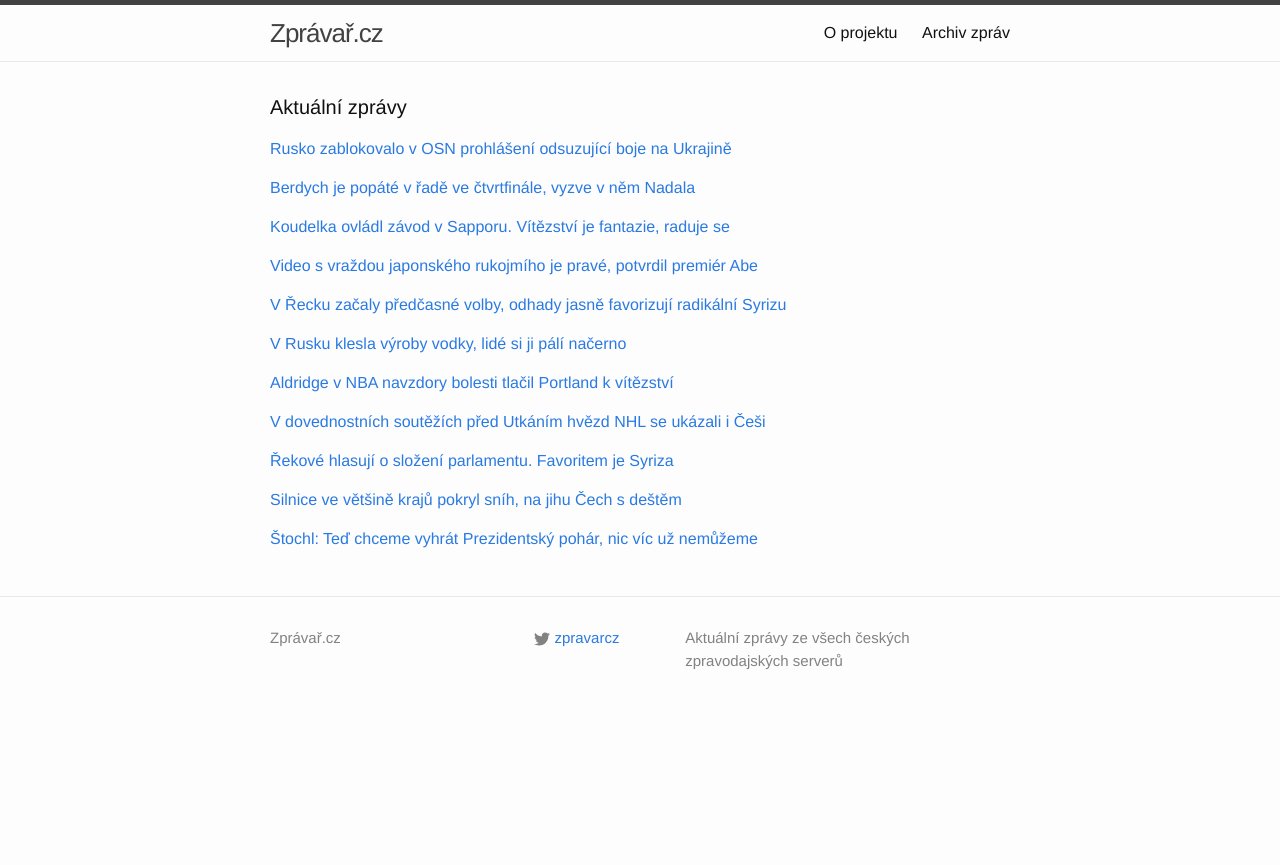
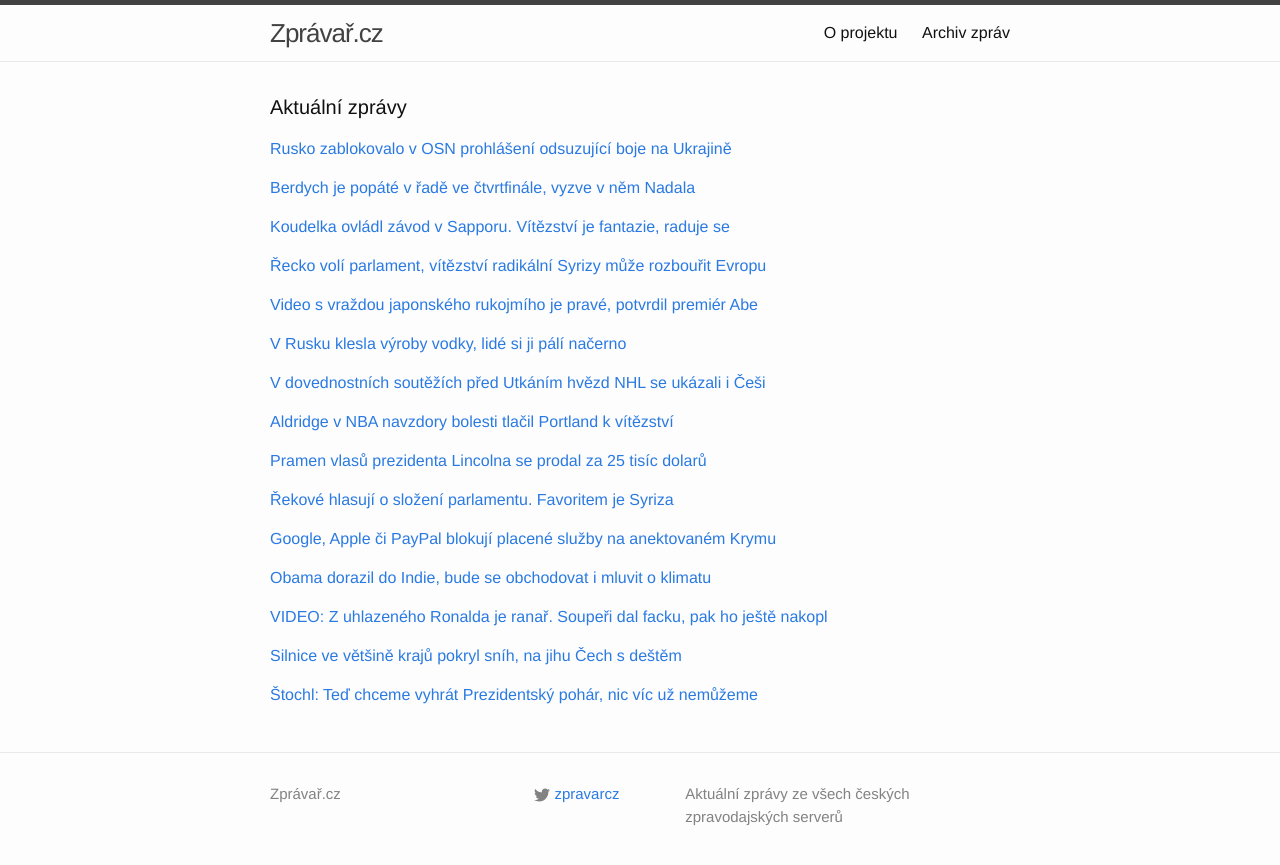
Before and after one commit to adliska/zpravar, a Jekyll site: the page built from index.html, in a window 1280 px wide. Shown: the top 865 px of the page. Built offline with Jekyll 4.4.1, drawn with Linux system fonts in a browser that asks for light colours.

Commit message:
zpravar news update

```diff
--- a/index.html
+++ b/index.html
@@ -43,22 +43,23 @@ layout: default
 <li><a href=http://www.rozhlas.cz/_zprava/fantazie-roman-koudelka-vyhral-zavod-svetoveho-poharu-v-sapporu--1447638>Fantazie! Roman Koudelka vyhrál závod Světového poháru v Sapporu - www.rozhlas.cz</a></li>
 <li><a href=http://sport.aktualne.cz/forma-je-zpet-koudelka-octvrte-v-sezone-vyhral-zavod-sp/r~29fc6274a45a11e4aff10025900fea04/>Forma je zpět! Koudelka počtvrté v sezoně vyhrál závod SP - sport.aktualne.cz</a></li>
 </ul>
-</div><p><a href="javascript:;" onclick="toggle_visibility('zpravy3')">Video s vraždou japonského rukojmího je pravé, potvrdil premiér Abe</a></p>
+</div><p><a href="javascript:;" onclick="toggle_visibility('zpravy3')">Řecko volí parlament, vítězství radikální Syrizy může rozbouřit Evropu</a></p>
 <div id="zpravy3" style="display:none">
+<ul>
+<li><a href=http://zpravy.e15.cz/zahranicni/politika/recko-voli-parlament-vitezstvi-radikalni-syrizy-muze-rozbourit-evropu-1156135>Řecko volí parlament, vítězství radikální Syrizy může rozbouřit Evropu - zpravy.e15.cz</a></li>
+<li><a href=http://zpravy.e15.cz/zahranicni/politika/v-recku-zacaly-predcasne-volby-odhady-jasne-favorizuji-radikalni-syrizu-1156135>V Řecku začaly předčasné volby, odhady jasně favorizují radikální Syrizu - zpravy.e15.cz</a></li>
+<li><a href=http://zahranicni.ihned.cz/evropa-slovensko/c1-63434760-recko-volby-syriza-euro-evropa-eu>Řekové vybírají novou vládu, čeká se vítězství levicové SYRIZY - zahranicni.ihned.cz</a></li>
+<li><a href=http://www.novinky.cz/zahranicni/evropa/359726-v-recku-odstartovaly-predcasne-volby-eu-ceka-na-vysledek-se-zatajenym-dechem.html>V Řecku odstartovaly předčasné volby, EU čeká na výsledek se zatajeným dechem - www.novinky.cz</a></li>
+<li><a href=http://www.ceskenoviny.cz/zpravy/zpravy/v-recku-se-otevrely-hlasovaci-mistnosti-pro-predcasne-volby/1172426>V Řecku se otevřely hlasovací místnosti pro předčasné volby - www.ceskenoviny.cz</a></li>
+</ul>
+</div><p><a href="javascript:;" onclick="toggle_visibility('zpravy4')">Video s vraždou japonského rukojmího je pravé, potvrdil premiér Abe</a></p>
+<div id="zpravy4" style="display:none">
 <ul>
 <li><a href=http://www.novinky.cz/zahranicni/359723-video-s-vrazdou-japonskeho-rukojmiho-je-prave-potvrdil-premier-abe.html>Video s vraždou japonského rukojmího je pravé, potvrdil premiér Abe - www.novinky.cz</a></li>
 <li><a href=http://zpravy.e15.cz/zahranicni/udalosti/islamsky-stat-zabil-japonskeho-rukojmiho-video-je-zrejme-prave-1156092>Islámský stát zabil japonského rukojmího, video je zřejmě pravé - zpravy.e15.cz</a></li>
 <li><a href=http://www.novinky.cz/zahranicni/359723-video-se-zabitim-japonskeho-rukojmiho-je-prave-potvrdil-premier-abe.html>Video se zabitím japonského rukojmího je pravé, potvrdil premiér Abe - www.novinky.cz</a></li>
 <li><a href=http://www.novinky.cz/zahranicni/359723-video-se-zabitim-japonskeho-rukojmiho-je-prave-potvrdil-premier.html>Video se zabitím japonského rukojmího je pravé, potvrdil premiér - www.novinky.cz</a></li>
 <li><a href=http://www.ceskenoviny.cz/zpravy/zpravy/abe-video-s-udajnym-zabitim-japonskeho-rukojmiho-je-asi-prave/1173077>Abe: Video s údajným zabitím japonského rukojmího je asi pravé - www.ceskenoviny.cz</a></li>
-</ul>
-</div><p><a href="javascript:;" onclick="toggle_visibility('zpravy4')">V Řecku začaly předčasné volby, odhady jasně favorizují radikální Syrizu</a></p>
-<div id="zpravy4" style="display:none">
-<ul>
-<li><a href=http://zpravy.e15.cz/zahranicni/politika/v-recku-zacaly-predcasne-volby-odhady-jasne-favorizuji-radikalni-syrizu-1156135>V Řecku začaly předčasné volby, odhady jasně favorizují radikální Syrizu - zpravy.e15.cz</a></li>
-<li><a href=http://zahranicni.ihned.cz/evropa-slovensko/c1-63434760-recko-volby-syriza-euro-evropa-eu>Řekové vybírají novou vládu, čeká se vítězství levicové SYRIZY - zahranicni.ihned.cz</a></li>
-<li><a href=http://www.novinky.cz/zahranicni/evropa/359726-v-recku-odstartovaly-predcasne-volby-eu-ceka-na-vysledek-se-zatajenym-dechem.html>V Řecku odstartovaly předčasné volby, EU čeká na výsledek se zatajeným dechem - www.novinky.cz</a></li>
-<li><a href=http://www.ceskenoviny.cz/zpravy/zpravy/v-recku-se-otevrely-hlasovaci-mistnosti-pro-predcasne-volby/1172426>V Řecku se otevřely hlasovací místnosti pro předčasné volby - www.ceskenoviny.cz</a></li>
 </ul>
 </div><p><a href="javascript:;" onclick="toggle_visibility('zpravy5')">V Rusku klesla výroby vodky, lidé si ji pálí načerno</a></p>
 <div id="zpravy5" style="display:none">
@@ -68,38 +69,66 @@ layout: default
 <li><a href=http://www.denik.cz/ekonomika/vyroba-vodky-v-rusku-loni-klesla-o-vice-nez20150125.html>Výroba vodky v Rusku loni klesla o více než pětinu - www.denik.cz</a></li>
 <li><a href=http://www.denik.cz/ekonomika/vyroba-vodky-v-rusku-loni-klesla-o-vice-nez-petinu-20150125.html>Výroba vodky v Rusku loni klesla o více než pětinu - www.denik.cz</a></li>
 </ul>
-</div><p><a href="javascript:;" onclick="toggle_visibility('zpravy6')">Aldridge v NBA navzdory bolesti tlačil Portland k vítězství</a></p>
+</div><p><a href="javascript:;" onclick="toggle_visibility('zpravy6')">V dovednostních soutěžích před Utkáním hvězd NHL se ukázali i Češi</a></p>
 <div id="zpravy6" style="display:none">
+<ul>
+<li><a href=http://hokej.idnes.cz/dovednostni-souteze-pred-utkanim-hvezd-nhl-fer-/nhl.aspx?c=A150125_092849_nhl_par>V dovednostních soutěžích před Utkáním hvězd NHL se ukázali i Češi - hokej.idnes.cz</a></li>
+<li><a href=http://www.denik.cz/hokej/dovednostnim-soutezim-v-nhl-vladl-tym-s-vrbatou-a-sekacem-20150125.html>Vrbata byl přesný, Sekáč rychlý. Dovednostní soutěže ovládl Folignův výběr - www.denik.cz</a></li>
+<li><a href=http://sport.aktualne.cz/hvezdy-nhl-bavily-v-columbusu-divaky-predvedl-se-i-voracek/r~072e20d2a46611e49e4b0025900fea04/>Hvězdy NHL bavily v Columbusu diváky, předvedl se i Voráček - sport.aktualne.cz</a></li>
+<li><a href=http://www.sportovninoviny.cz/zpravy/v-dovednostech-kraloval-folignuv-vyber-s-vrbatou-a-sekacem/1173103>V dovednostech kraloval Folignův výběr s Vrbatou a Sekáčem - www.sportovninoviny.cz</a></li>
+</ul>
+</div><p><a href="javascript:;" onclick="toggle_visibility('zpravy7')">Aldridge v NBA navzdory bolesti tlačil Portland k vítězství</a></p>
+<div id="zpravy7" style="display:none">
 <ul>
 <li><a href=http://sport.idnes.cz/vysledky-basketbalove-nba-dcg-/basket.aspx?c=A150125_095203_sport-basket_par>Aldridge v NBA navzdory bolesti tlačil Portland k vítězství - sport.idnes.cz</a></li>
 <li><a href=http://www.sportovninoviny.cz/zpravy/portland-i-s-aldridgem-porazil-v-nba-washington/1173130>Portland i s Aldridgem porazil v NBA Washington - www.sportovninoviny.cz</a></li>
 <li><a href=http://www.denik.cz/ostatni_sport/aldridge-odlozil-operaci-a-i-pres-bolest-pomohl-portlandu-porazit-wizards-201501.html>Aldridge odložil operaci a i přes bolest pomohl Portlandu porazit Wizards - www.denik.cz</a></li>
 <li><a href=http://sport.aktualne.cz/aldridge-odlozil-operaci-portlandu-pomohl-k-dalsi-vyhre/r~b6caf9e4a46f11e4b6d20025900fea04/>Aldridge odložil operaci, Portlandu pomohl k další výhře - sport.aktualne.cz</a></li>
 </ul>
-</div><p><a href="javascript:;" onclick="toggle_visibility('zpravy7')">V dovednostních soutěžích před Utkáním hvězd NHL se ukázali i Češi</a></p>
-<div id="zpravy7" style="display:none">
+</div><p><a href="javascript:;" onclick="toggle_visibility('zpravy8')">Pramen vlasů prezidenta Lincolna se prodal za 25 tisíc dolarů</a></p>
+<div id="zpravy8" style="display:none">
 <ul>
-<li><a href=http://hokej.idnes.cz/dovednostni-souteze-pred-utkanim-hvezd-nhl-fer-/nhl.aspx?c=A150125_092849_nhl_par>V dovednostních soutěžích před Utkáním hvězd NHL se ukázali i Češi - hokej.idnes.cz</a></li>
-<li><a href=http://www.denik.cz/hokej/dovednostnim-soutezim-v-nhl-vladl-tym-s-vrbatou-a-sekacem-20150125.html>Vrbata byl přesný, Sekáč rychlý. Dovednostní soutěže ovládl Folignův výběr - www.denik.cz</a></li>
-<li><a href=http://sport.aktualne.cz/hvezdy-nhl-bavily-v-columbusu-divaky-predvedl-se-i-voracek/r~072e20d2a46611e49e4b0025900fea04/>Hvězdy NHL bavily v Columbusu diváky, předvedl se i Voráček - sport.aktualne.cz</a></li>
-<li><a href=http://www.sportovninoviny.cz/zpravy/v-dovednostech-kraloval-folignuv-vyber-s-vrbatou-a-sekacem/1173103>V dovednostech kraloval Folignův výběr s Vrbatou a Sekáčem - www.sportovninoviny.cz</a></li>
+<li><a href=http://www.tyden.cz/rubriky/relax/zabava/pramen-vlasu-prezidenta-lincolna-se-prodal-za-25-tisic-dolaru_331271.html>Pramen vlasů prezidenta Lincolna se prodal za 25 tisíc dolarů - www.tyden.cz</a></li>
+<li><a href=http://www.novinky.cz/zahranicni/amerika/359724-pramen-vlasu-prezidenta-lincolna-se-prodal-za-25-tisic-dolaru.html>Pramen vlasů prezidenta Lincolna se prodal za 25 tisíc dolarů - www.novinky.cz</a></li>
+<li><a href=http://zpravy.idnes.cz/aukce-vlasu-abrahama-lincolna-d20-/zahranicni.aspx?c=A150125_070456_zahranicni_cen>Pramen vlasů prezidenta Lincolna vynesl na aukci 25 tisíc dolarů - zpravy.idnes.cz</a></li>
 </ul>
-</div><p><a href="javascript:;" onclick="toggle_visibility('zpravy8')">Řekové hlasují o složení parlamentu. Favoritem je Syriza</a></p>
-<div id="zpravy8" style="display:none">
+</div><p><a href="javascript:;" onclick="toggle_visibility('zpravy9')">Řekové hlasují o složení parlamentu. Favoritem je Syriza</a></p>
+<div id="zpravy9" style="display:none">
 <ul>
 <li><a href=http://www.rozhlas.cz/_zprava/rekove-hlasuji-o-slozeni-parlamentu-favoritem-je-syriza--1447623>Řekové hlasují o složení parlamentu. Favoritem je Syriza - www.rozhlas.cz</a></li>
 <li><a href=http://www.rozhlas.cz/_zprava/rekove-budou-hlasuji-o-slozeni-parlamentu-favoritem-je-syriza--1447623>Řekové hlasují o složení parlamentu. Favoritem je Syriza - www.rozhlas.cz</a></li>
 <li><a href=http://www.rozhlas.cz/_zprava/rekove-budou-hlasovat-o-slozeni-parlamentu-favoritem-je-syriza--1447623>Řekové budou hlasovat o složení parlamentu. Favoritem je Syriza - www.rozhlas.cz</a></li>
 </ul>
-</div><p><a href="javascript:;" onclick="toggle_visibility('zpravy9')">Silnice ve většině krajů pokryl sníh, na jihu Čech s deštěm</a></p>
-<div id="zpravy9" style="display:none">
+</div><p><a href="javascript:;" onclick="toggle_visibility('zpravy10')">Google, Apple či PayPal blokují placené služby na anektovaném Krymu</a></p>
+<div id="zpravy10" style="display:none">
+<ul>
+<li><a href=http://e-svet.e15.cz/it-byznys/google-apple-ci-paypal-blokuji-placene-sluzby-na-anektovanem-krymu-1156143>Google, Apple či PayPal blokují placené služby na anektovaném Krymu - e-svet.e15.cz</a></li>
+<li><a href=http://www.financninoviny.cz/zpravodajstvi/zpravy/google-apple-ci-paypal-blokuji-placene-sluzby-na-krymu/1173127>Google, Apple či PayPal blokují placené služby na Krymu - www.financninoviny.cz</a></li>
+<li><a href=http://echo24.cz/a/iRz4i>Google, Apple či PayPal blokují placené služby na Krymu - echo24.cz</a></li>
+</ul>
+</div><p><a href="javascript:;" onclick="toggle_visibility('zpravy11')">Obama dorazil do Indie, bude se obchodovat i mluvit o klimatu</a></p>
+<div id="zpravy11" style="display:none">
+<ul>
+<li><a href=http://www.ceskatelevize.cz/ct24/svet/299404-obama-dorazil-do-indie-bude-se-obchodovat-i-mluvit-o-klimatu/>Obama dorazil do Indie, bude se obchodovat i mluvit o klimatu - www.ceskatelevize.cz</a></li>
+<li><a href=http://www.lidovky.cz/obama-v-indii-jedna-o-zbrojarske-a-energeticke-spolupraci-pe9-/zpravy-svet.aspx?c=A150125_103423_ln_zahranici_mmu>Obama v Indii jedná o zbrojařské a energetické spolupráci  - www.lidovky.cz</a></li>
+<li><a href=http://www.ceskenoviny.cz/zpravy/zpravy/obama-dorazil-na-navstevu-indie-pujde-o-spolupraci-a-obchod/1173132>Obama dorazil na návštěvu Indie, půjde o spolupráci a obchod - www.ceskenoviny.cz</a></li>
+</ul>
+</div><p><a href="javascript:;" onclick="toggle_visibility('zpravy12')">VIDEO: Z uhlazeného Ronalda je ranař. Soupeři dal facku, pak ho ještě nakopl</a></p>
+<div id="zpravy12" style="display:none">
+<ul>
+<li><a href=http://www.denik.cz/fotbal/zkrat-z-uhlazeneho-ronalda-je-ranar-souperi-dal-facku-pak-ho-jeste-nakopl-201501.html>VIDEO: Z uhlazeného Ronalda je ranař. Soupeři dal facku, pak ho ještě nakopl - www.denik.cz</a></li>
+<li><a href=http://www.tyden.cz/rubriky/sport/fotbal/zahranicni-souteze/video-ronalduv-zkrat-za-facku-se-souperi-omluvil_331278.html>VIDEO: Ronaldův zkrat. Za facku se soupeři omluvil - www.tyden.cz</a></li>
+<li><a href=http://sport.aktualne.cz/ronaldovi-ujely-nervy-pak-se-omluvil-na-twitteru/r~185d6a12a47411e4b98c002590604f2e/>Ronaldovi ujely nervy, pak se omluvil na Twitteru - sport.aktualne.cz</a></li>
+</ul>
+</div><p><a href="javascript:;" onclick="toggle_visibility('zpravy13')">Silnice ve většině krajů pokryl sníh, na jihu Čech s deštěm</a></p>
+<div id="zpravy13" style="display:none">
 <ul>
 <li><a href=http://www.ceskenoviny.cz/zpravy/zpravy/silnice-ve-vetsine-kraju-pokryl-snih-na-jihu-cech-s-destem/1173095>Silnice ve většině krajů pokryl sníh, na jihu Čech s deštěm - www.ceskenoviny.cz</a></li>
 <li><a href=http://www.ceskenoviny.cz/zpravy/zpravy/silnice-na-olomoucku-zlinsku-vysocine-pokryl-snih/1173095>Silnice na Olomoucku, Zlínsku, Vysočině pokryl sníh - www.ceskenoviny.cz</a></li>
 <li><a href=http://www.denik.cz/z_domova/snehove-prehanky-dnes-komplikuji-dopravu-misty-se-mohou-tvorit-jazyky-20150125.html>Sněhové přeháňky dnes komplikují dopravu, místy se mohou tvořit jazyky - www.denik.cz</a></li>
 </ul>
-</div><p><a href="javascript:;" onclick="toggle_visibility('zpravy10')">Štochl: Teď chceme vyhrát Prezidentský pohár, nic víc už nemůžeme</a></p>
-<div id="zpravy10" style="display:none">
+</div><p><a href="javascript:;" onclick="toggle_visibility('zpravy14')">Štochl: Teď chceme vyhrát Prezidentský pohár, nic víc už nemůžeme</a></p>
+<div id="zpravy14" style="display:none">
 <ul>
 <li><a href=http://sport.idnes.cz/hazena-ms-katar-2015-cesko-alzirsko-stochl-prezidentsky-pohar-pl3-/hazena.aspx?c=A150124_224038_hazena_mne>Štochl: Teď chceme vyhrát Prezidentský pohár, nic víc už nemůžeme - sport.idnes.cz</a></li>
 <li><a href=http://sport.aktualne.cz/stochl-je-to-skoda-vsichni-jsme-chteli-postoupit/r~0d0b1056a40b11e4833a0025900fea04/>Štochl: Je to škoda, všichni jsme chtěli postoupit - sport.aktualne.cz</a></li>
```
